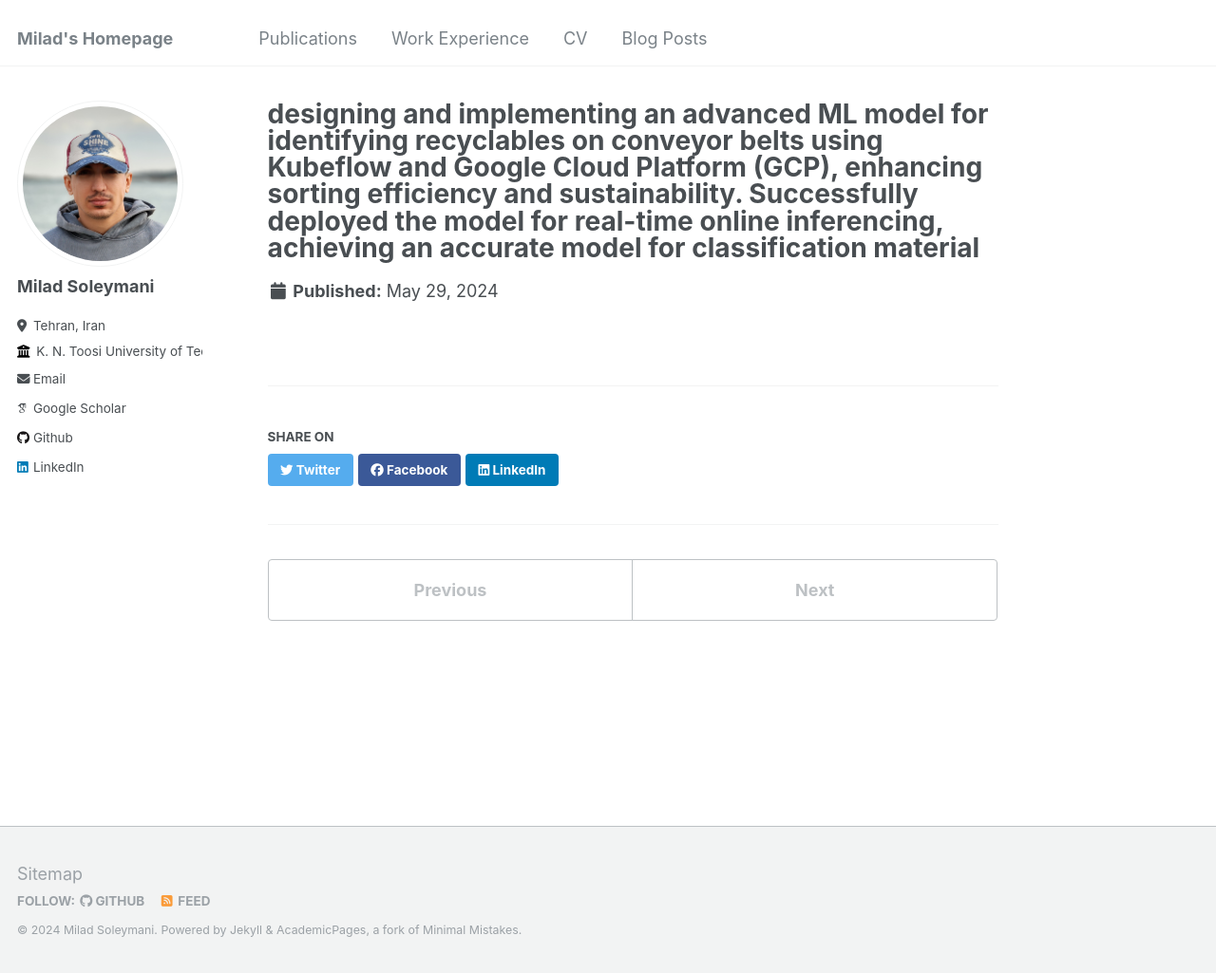
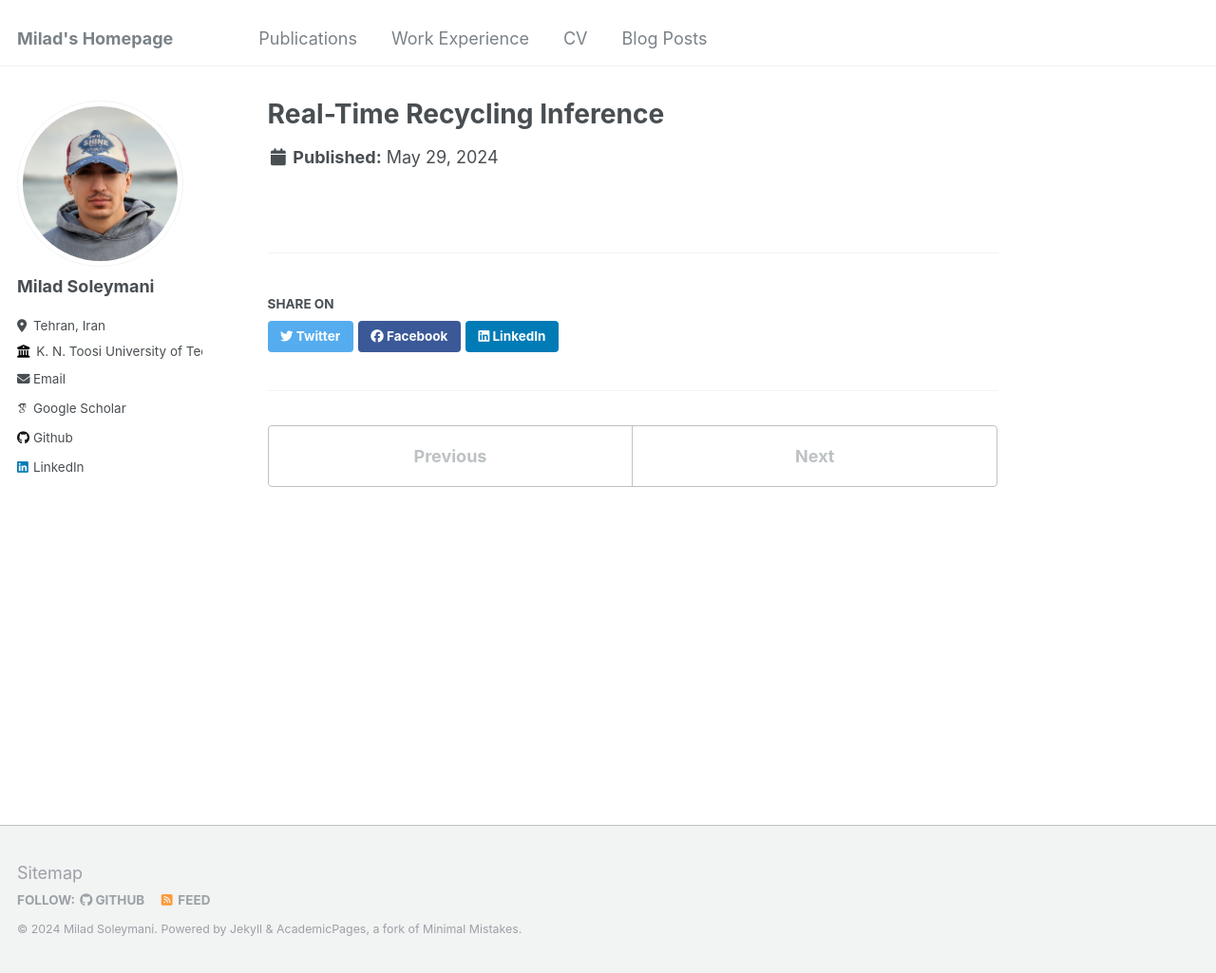
Before and after one commit to MiladSoleymani/Milad-Soleymani, a Jekyll site: the page built from _portfolio/portfolio-1 copy 4.md, in a window 1280 px wide and 1025 px high. Shown: the whole window at 95% size. Built offline with Jekyll 4.4.1, drawn with Linux system fonts in a browser that asks for light colours; some web fonts are replaced.

Commit message:
Update portfolio-1 copy 4.md

```diff
--- a/_portfolio/portfolio-1 copy 4.md
+++ b/_portfolio/portfolio-1 copy 4.md
@@ -1,5 +1,5 @@
 ---
-title: " designing and implementing an advanced ML model for identifying recyclables on conveyor belts using Kubeflow and Google Cloud Platform (GCP), enhancing sorting efficiency and sustainability. Successfully deployed the model for real-time online inferencing, achieving an accurate model for classification material"
-excerpt: "This project was carried out by me for [KeyLead Health](https://www.keyleadhealth.com/), Australia"
+title: "Real-Time Recycling Inference"
+excerpt: " <img width='350' alt='Screenshot 2024-05-29 at 10 52 36 PM' src='https://github.com/MiladSoleymani/Milad-Soleymani/assets/78655282/32942f36-c606-446a-a8bd-237ec3939ac9'> <br/> <br/> Designing and implementing an advanced ML model for identifying recyclables on conveyor belts using Kubeflow and Google Cloud Platform (GCP), enhancing sorting efficiency and sustainability. Successfully deployed the model for real-time online inferencing, achieving an accurate model for classification material. <br/> [KeyLead Health](https://www.keyleadhealth.com/), Australia"
 collection: portfolio
 ---
```
